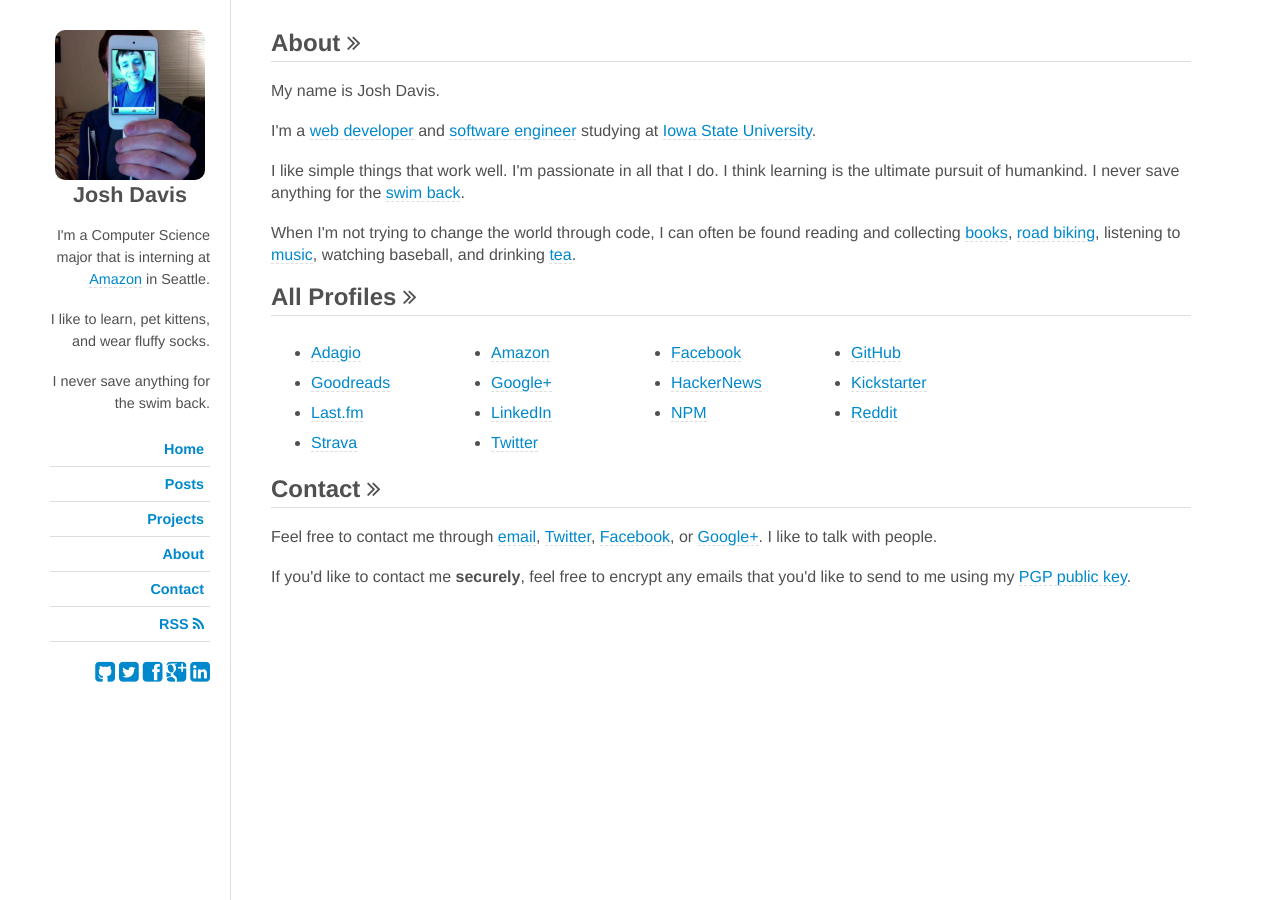
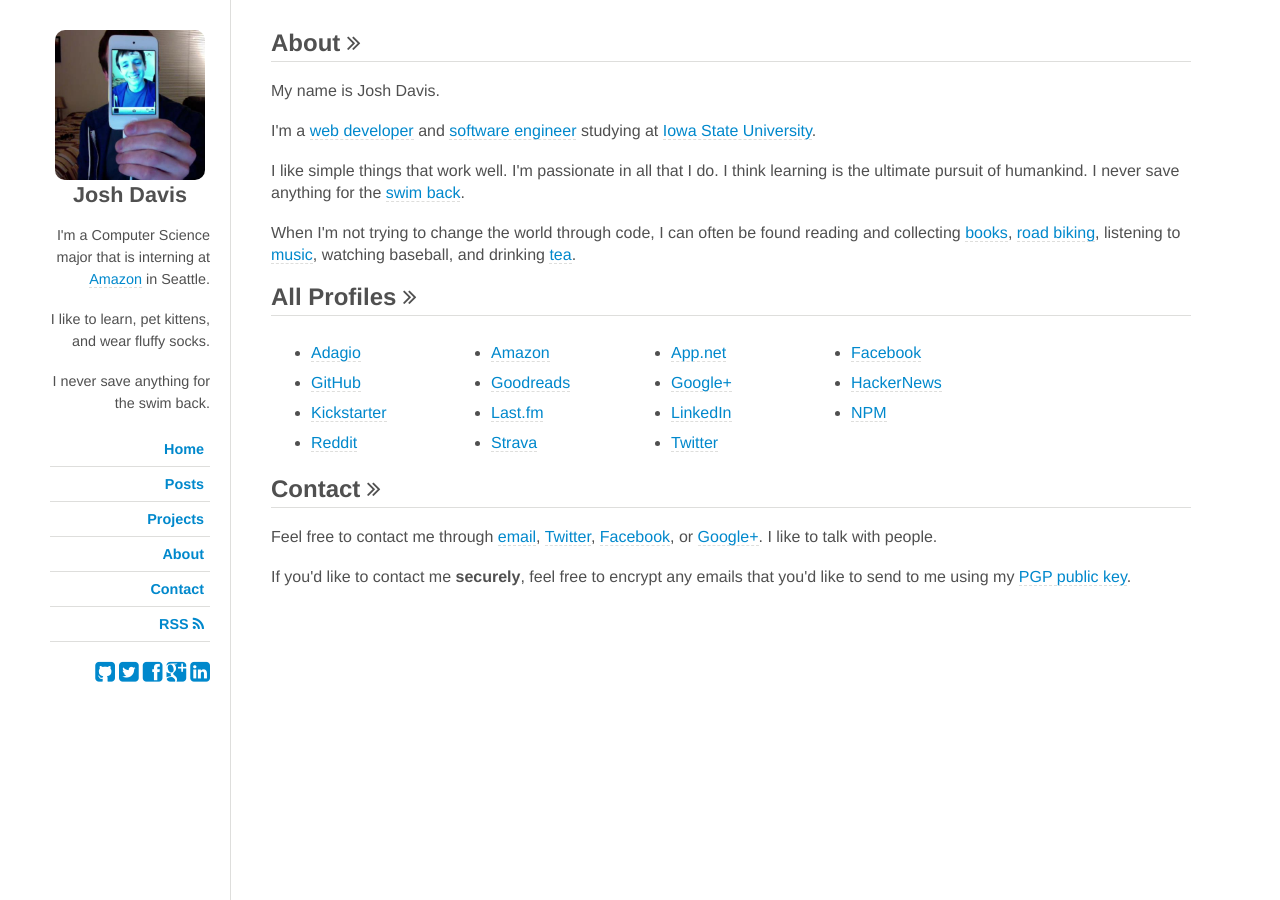
Before and after one commit to jdavis/jdavis.github.com, a Jekyll site: the page built from about.html, in a window 1280 px wide. Built offline with Jekyll 4.4.1, drawn with Linux system fonts in a browser that asks for light colours; some web fonts are replaced; Markdown is read by kramdown in place of the engine named in the settings.

Commit message:
Add App.net profile

```diff
--- a/about.html
+++ b/about.html
@@ -38,6 +38,7 @@
 <ul class="pretty layer">
     <li><a title="Adagio" href="http://www.adagio.com/pages/customer_profile.html?userId=349628JD&SID=6e0c41dec217c656026ebd206454e619">Adagio</a></li>
     <li><a title="Amazon" href="https://www.amazon.com/gp/pdp/profile/AYOIM6S23UDAH">Amazon</a></li>
+    <li><a title="App.net" href="https://alpha.app.net/jdavis">App.net</a></li>
     <li><a title="Facebook" href="https://facebook.com/joshd">Facebook</a></li>
     <li><a title="GitHub" href="https://github.com/jdavis">GitHub</a></li>
     <li><a title="Goodreads" href="http://goodreads.com/joshuad">Goodreads</a></li>
```
